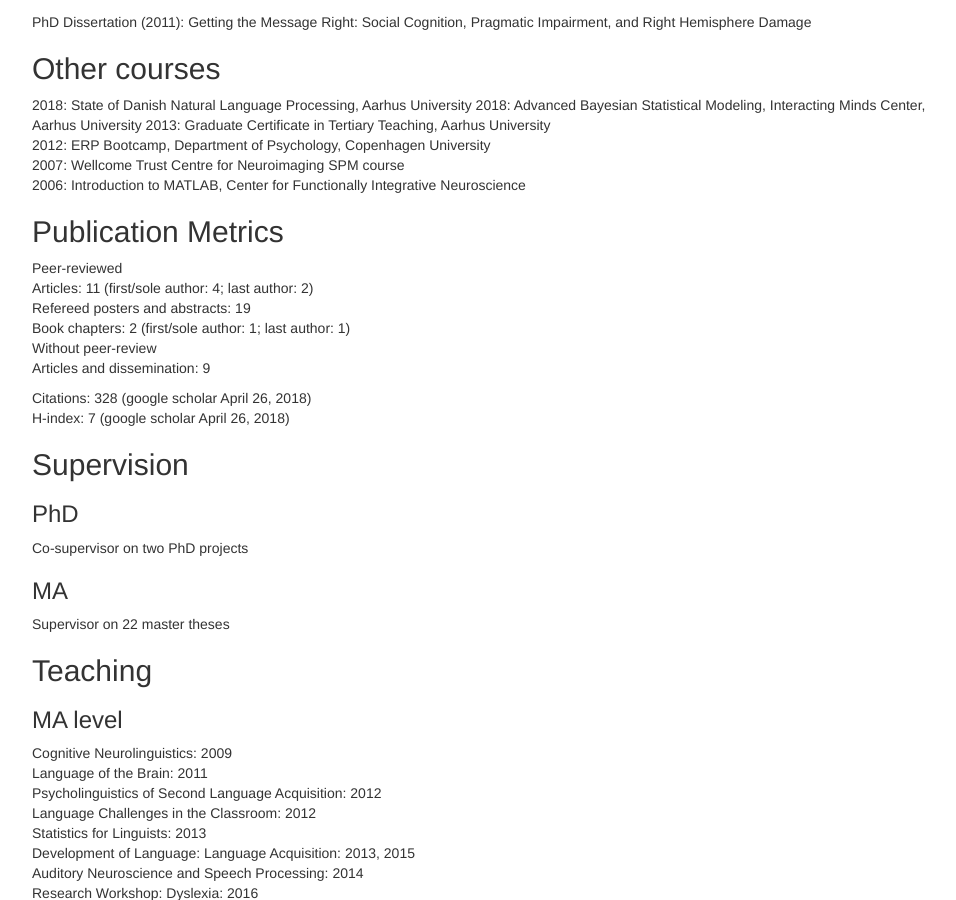
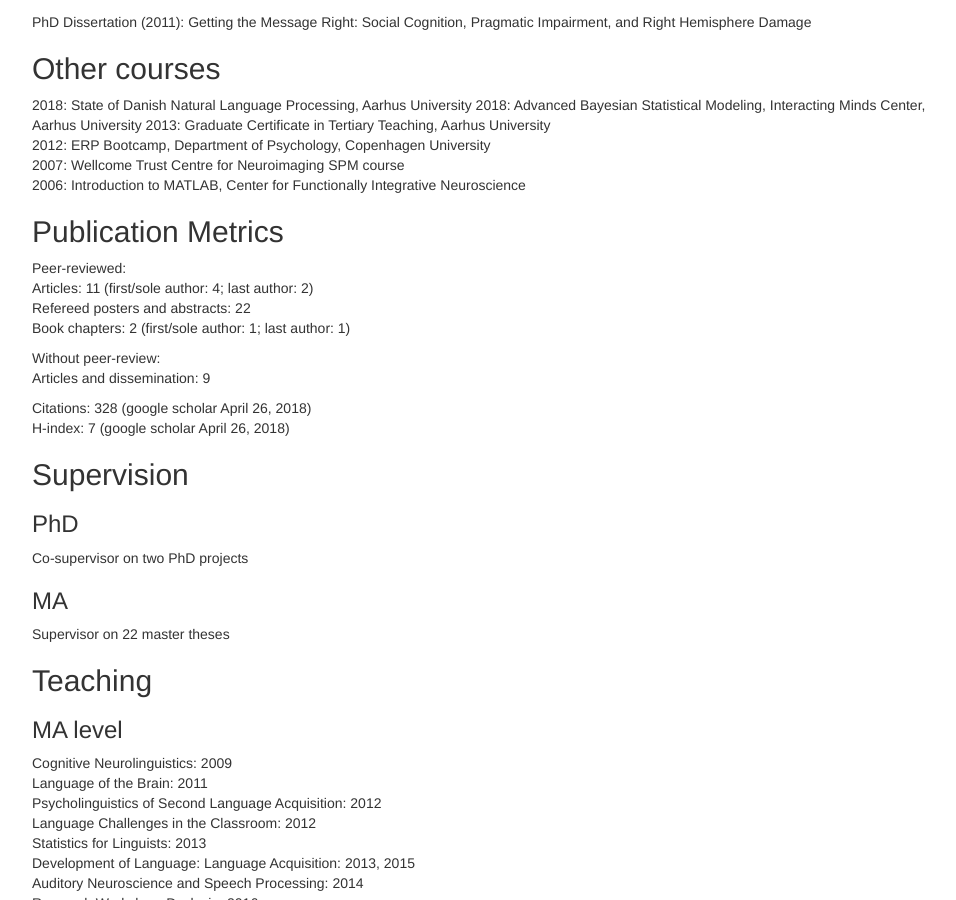
Before and after one commit to ethanweed/ethanweed.github.io, a Jekyll site: the page cv/index.html, which Jekyll copies as it is, in a window 1280 px wide and 900 px high, scrolled down 862 px. Shown: the whole window, without its empty margins (153-1109 px from the left). Built offline with Jekyll 4.4.1, drawn with Linux system fonts in a browser that asks for light colours.

Commit message:
updated CV

```diff
--- a/cv/index.html
+++ b/cv/index.html
@@ -170,11 +170,11 @@ Homepages<br />
 </div>
 <div id="publication-metrics" class="section level2">
 <h2>Publication Metrics</h2>
-<p>Peer-reviewed<br />
+<p>Peer-reviewed:<br />
 Articles: 11 (first/sole author: 4; last author: 2)<br />
-Refereed posters and abstracts: 19<br />
-Book chapters: 2 (first/sole author: 1; last author: 1)<br />
-Without peer-review<br />
+Refereed posters and abstracts: 22<br />
+Book chapters: 2 (first/sole author: 1; last author: 1)</p>
+<p>Without peer-review:<br />
 Articles and dissemination: 9</p>
 <p>Citations: 328 (google scholar April 26, 2018)<br />
 H-index: 7 (google scholar April 26, 2018)</p>
```
Also changed, not shown: cv/index.Rmd (+4 -3 lines).
